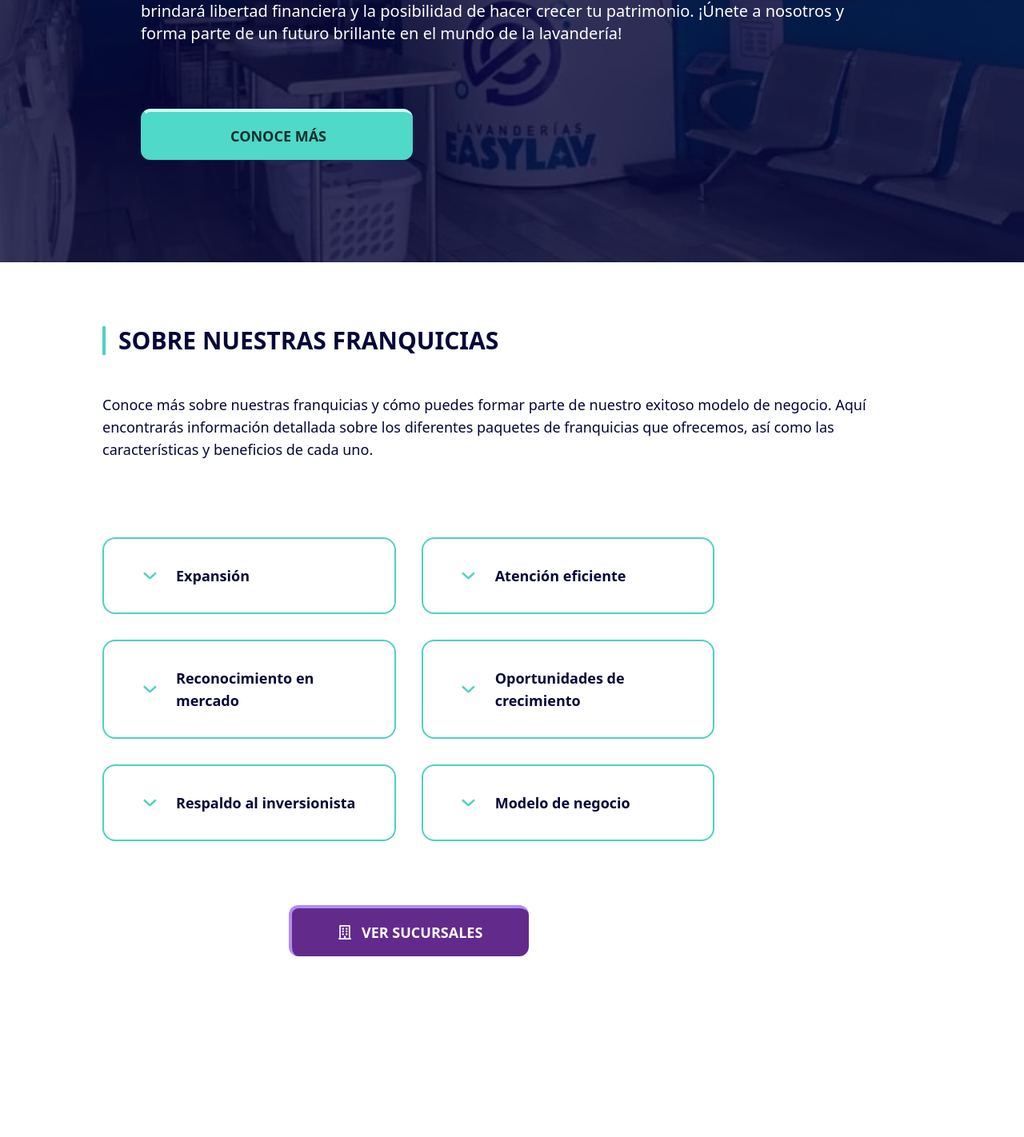
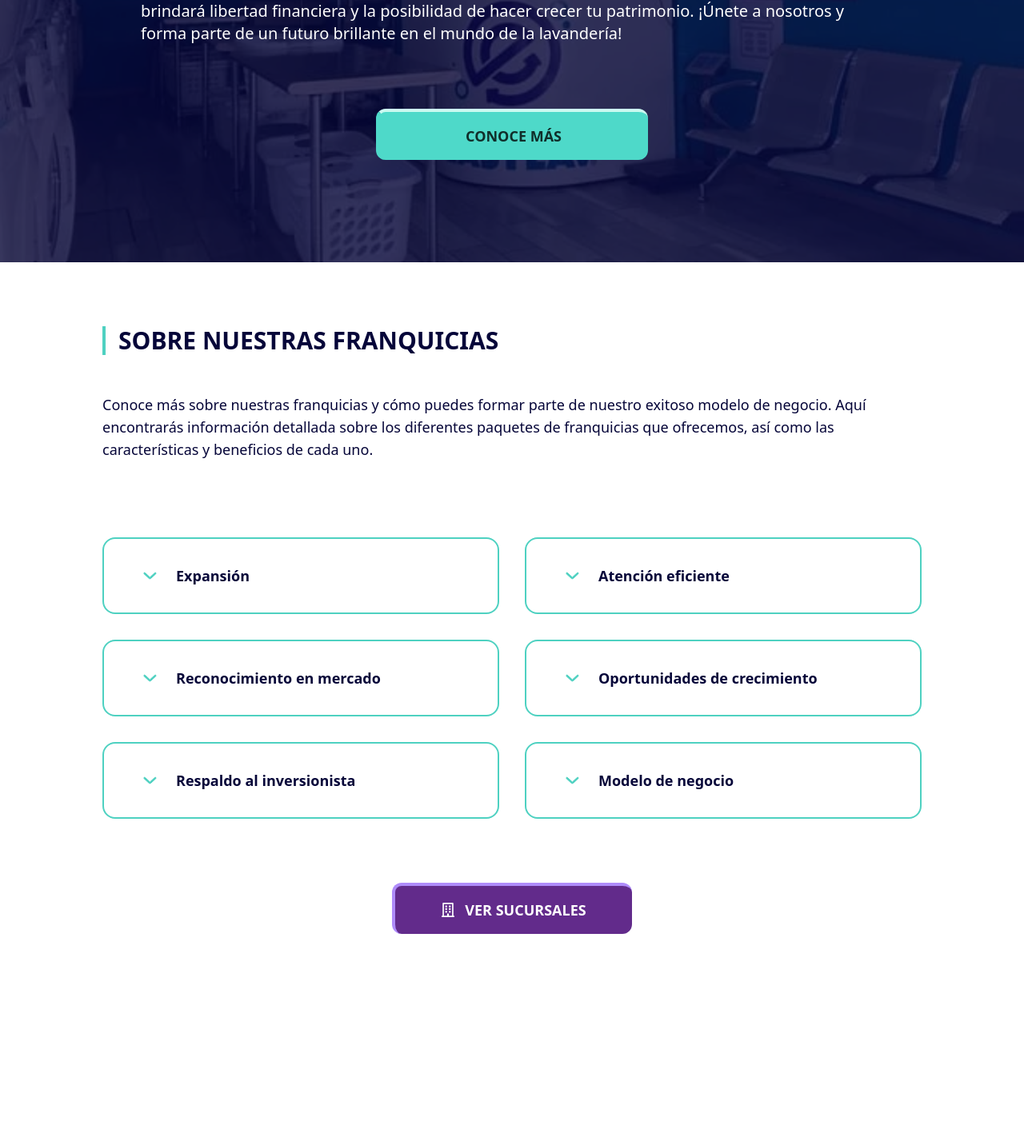
Before and after one commit to dspwebstudiomx/easylav-react, a React (Vite) app: page /franquicias in a window 1280 px wide. Shown: the part 480-1902 px from the top of the page at 80% size. Built offline with nearby package versions, Linux system fonts and the light colour scheme.

Commit message:
Mejora la estructura y estilo del componente Accordion y ButtonContainer; ajusta el contenedor en PreguntasFranquicias para una mejor disposición.

```diff
--- a/src/components/containers/ButtonContainer.jsx
+++ b/src/components/containers/ButtonContainer.jsx
@@ -13,14 +13,12 @@ import PropTypes from 'prop-types';
 // Estructura
 const ButtonContainer = ({ children, position, distance }) => {
   return (
-    <div className={`flex flex-col sm:flex-row gap-8 ${position} ${distance} max-w-2/3`}>
-      {children}
-    </div>
-  )
-}
+    <div className={`flex flex-col sm:flex-row gap-8 justify-center ${position} ${distance} max-w-2/3`}>{children}</div>
+  );
+};
 ButtonContainer.propTypes = {
   children: PropTypes.node,
   position: PropTypes.string,
   distance: PropTypes.string,
-}
-export default ButtonContainer
+};
+export default ButtonContainer;
--- a/src/pages/franquicias/PreguntasFranquicias.jsx
+++ b/src/pages/franquicias/PreguntasFranquicias.jsx
@@ -11,11 +11,11 @@ const PreguntasFranquicias = () => {
   }, []);
 
   return (
-    <div className="lg:mt-12">
+    <article className="lg:mt-12 mx-auto w-full">
       <ul className="grid sm:grid-cols-2 gap-8">
         {franquiciaDescripciones.map((description) => (
           <li key={description.id} id={`descripcion-${description.id}`} className="text-dark">
-            <MemoizedAccordion
+            <MemorizedAccordion
               height="h-[120px]"
               title={description.title}
               description={description.description}
@@ -35,10 +35,10 @@ const PreguntasFranquicias = () => {
           aria-label="Ver la lista de sucursales"
         />
       </ButtonContainer>
-    </div>
+    </article>
   );
 };
 
-const MemoizedAccordion = memo(Accordion);
+const MemorizedAccordion = memo(Accordion);
 
 export default PreguntasFranquicias;
```
Also changed, not shown: src/components/accordion/Accordion.jsx (+3 -6 lines).
